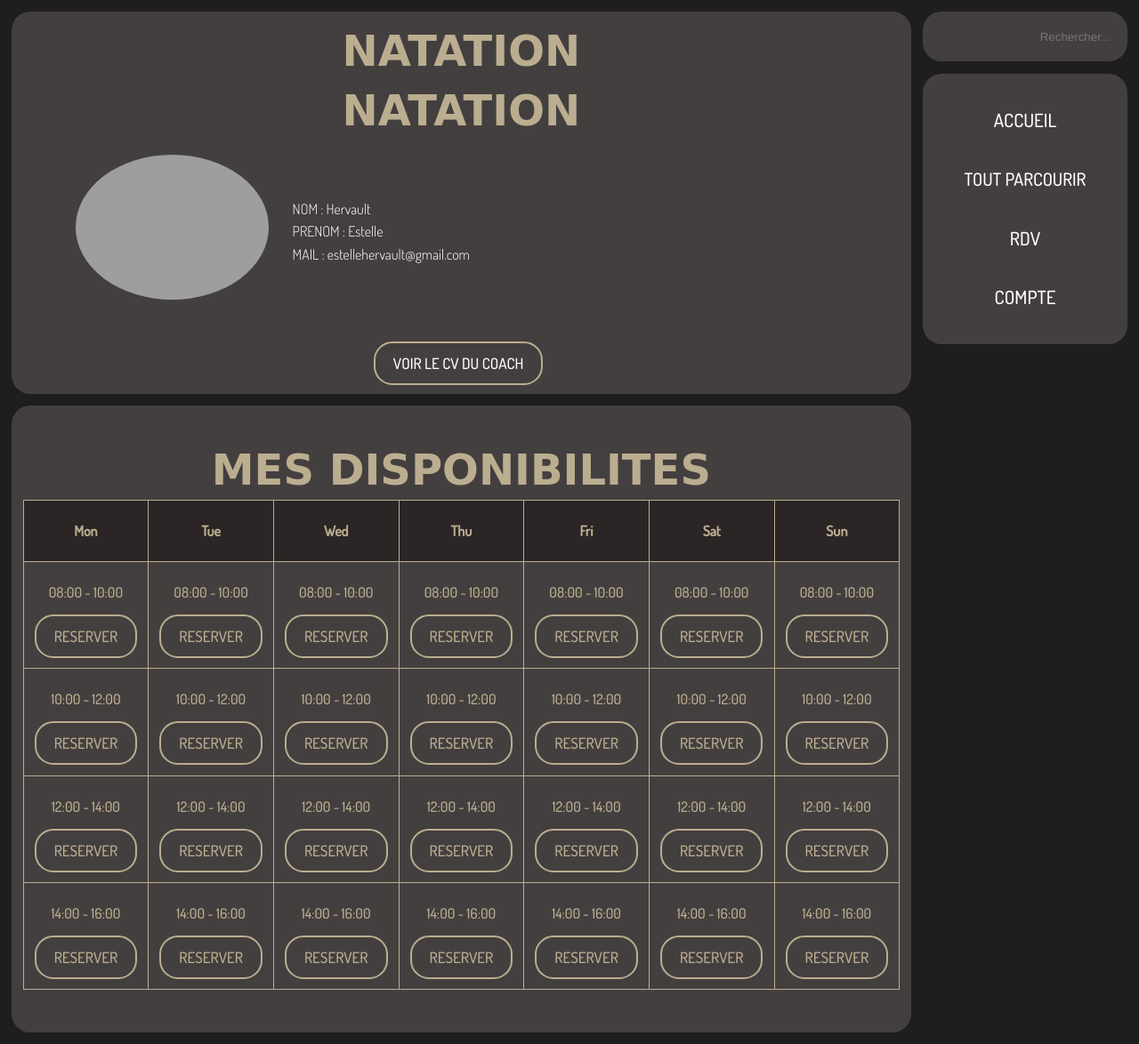
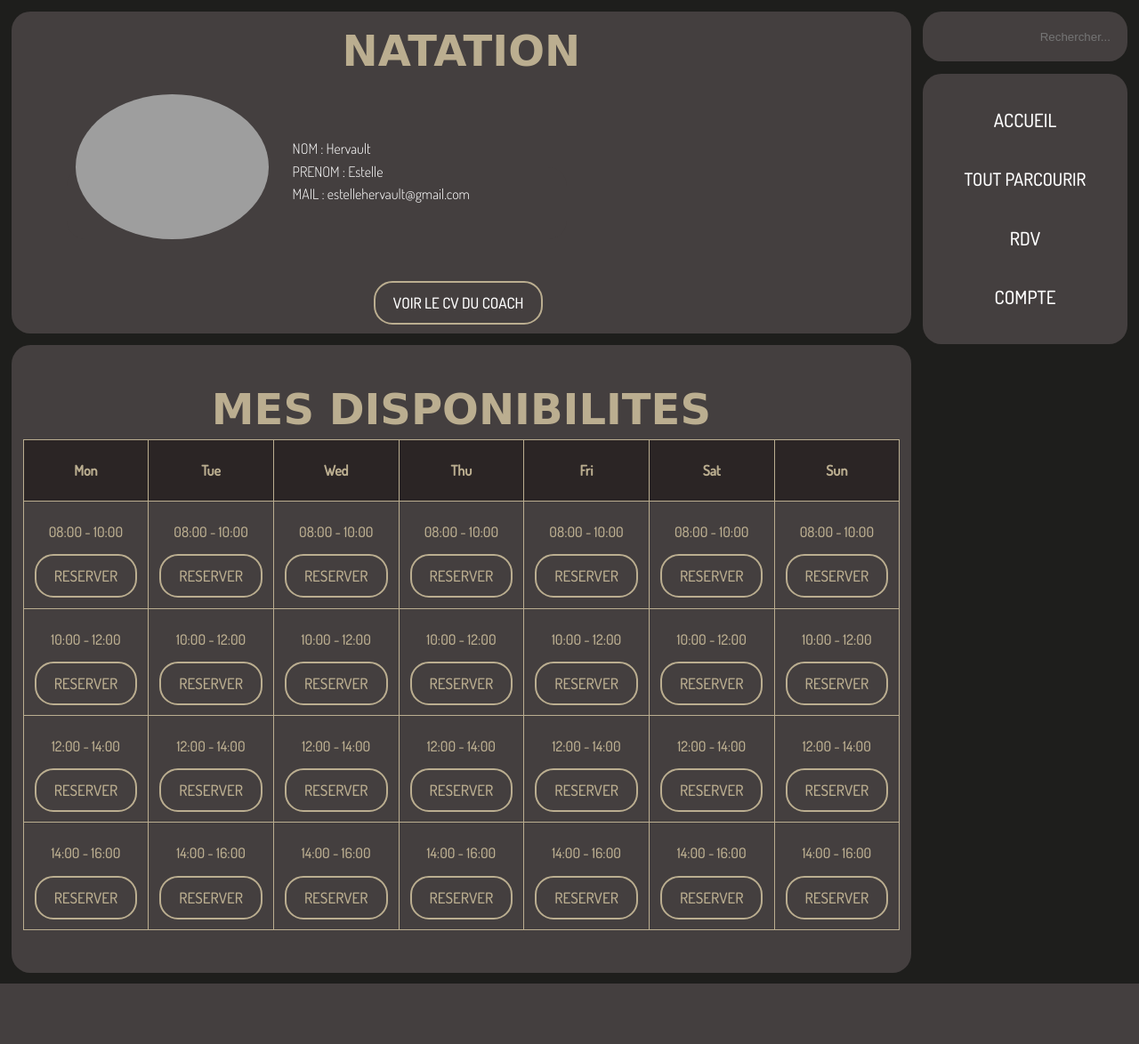
Before and after one commit to Kal3idoscope/Sportify-Project, a PHP site: page /FicheCoach.php?ID=441535586 in a window 1280 px wide. Shown: the whole page at 89% size. After the commit the page ends 1106 px from the top, so only its background shows below. Run offline with PHP 8.4, Linux system fonts and the light colour scheme; a user stored in the database is signed in; data comes from the database, SQL or seed files in the repository; data that the repository does not hold is empty; some web fonts are replaced; grey boxes are pictures that could not be loaded.

Commit message:
projet terminé

```diff
--- a/FicheCoach.php
+++ b/FicheCoach.php
@@ -132,7 +132,7 @@ if(!isset($_SESSION['unique_id'])){
   }
     else {
         echo "<h1 class='titre'>" . $sport . "</h1>
-            <h1 class='titre'>" . $sport . "</h1>
+
             <br>
             <div class='blocProfil'>
                 <img class='photodeprofil' style='height:40%; width:40%' src='php/pic/" . $photo . "' alt=''>
```
